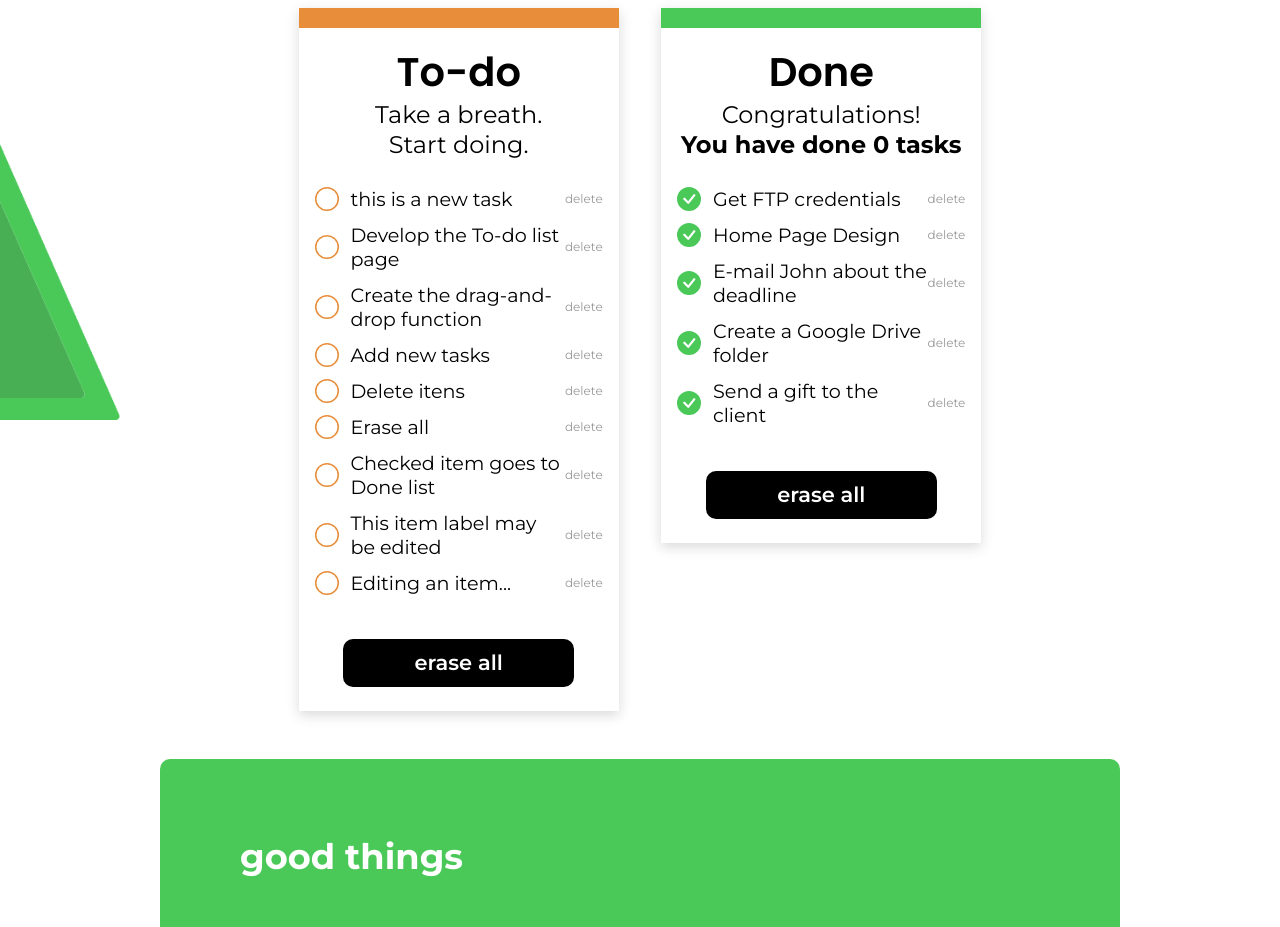
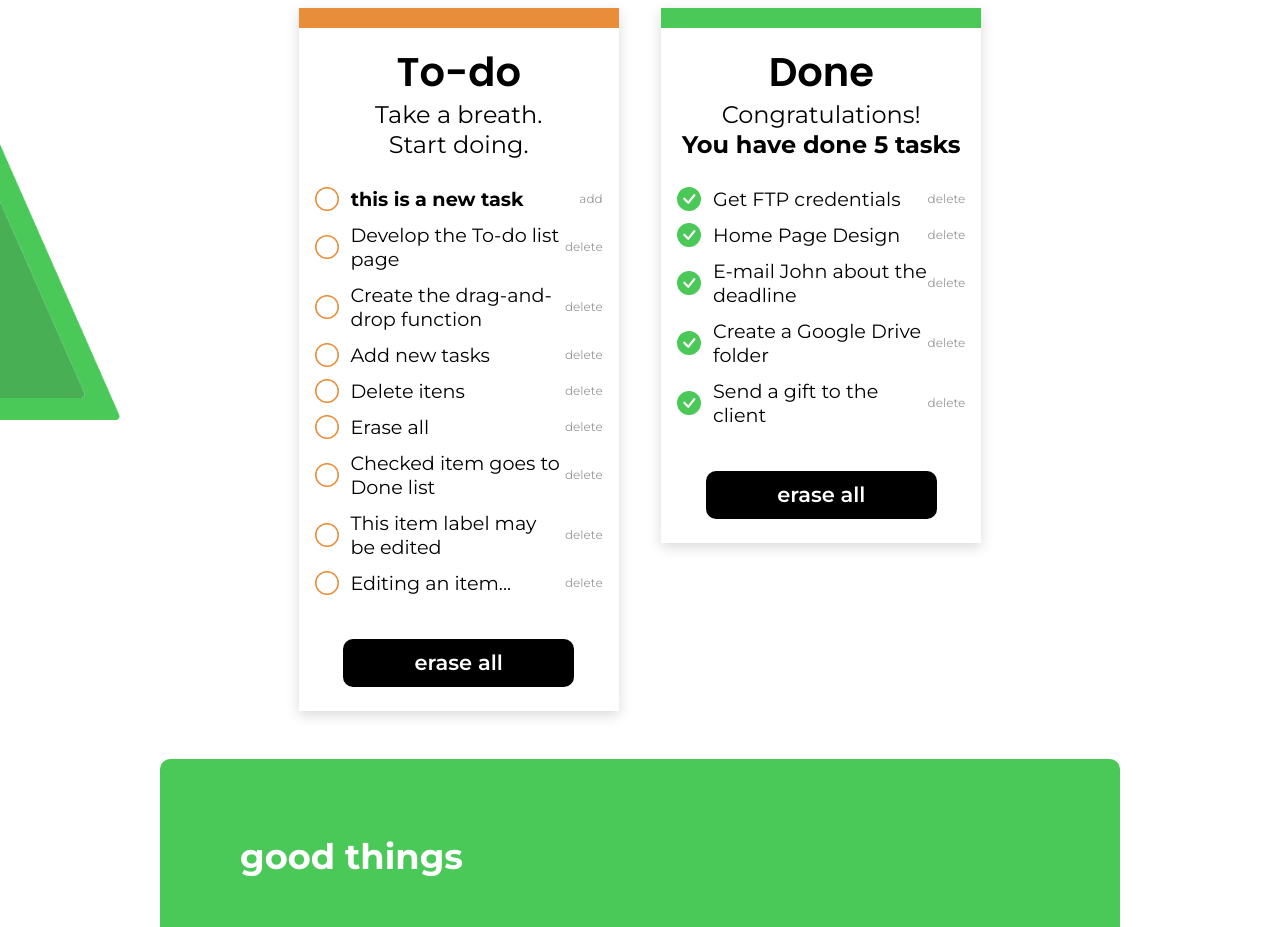
Before and after one commit to thipereira02/coopers_front, a React (Create React App) app: page / in a window 1280 px wide. Shown: the part 780-1707 px from the top of the page. Built offline with nearby package versions, Linux system fonts and the light colour scheme.

Commit message:
fixing error on example to-do list layout

```diff
--- a/src/components/ExampleTasks.tsx
+++ b/src/components/ExampleTasks.tsx
@@ -4,7 +4,6 @@ import { Tasks, EmptyCircle, CircleFill } from "../layouts/common/Components";
 
 export function TodoExample() {
 	const toDoExample = [
-		"this is a new task",
 		"Develop the To-do list page",
 		"Create the drag-and-drop function",
 		"Add new tasks",
@@ -17,6 +16,11 @@ export function TodoExample() {
 
 	return(
 		<Tasks>
+			<div>
+				<EmptyCircle />
+				<p><strong>this is a new task</strong></p>
+				<a>add</a>
+			</div>
 			{toDoExample.map((item, index) => (
 				<>
 					<div key={index}>
--- a/src/components/ToDoList.tsx
+++ b/src/components/ToDoList.tsx
@@ -58,7 +58,7 @@ export default function ToDoList() {
 				<ListBox color={"done"}>
 					<h1>Done</h1>
 					<h2>Congratulations!</h2>
-					<h3>You have done {doneTasks.length} tasks</h3>
+					<h3>You have done {user ? doneTasks.length : 5} tasks</h3>
 					{user ? <UserDoneTasks tasks={doneTasks} /> : <DoneExample />}
 					<Button>
                         erase all
```
